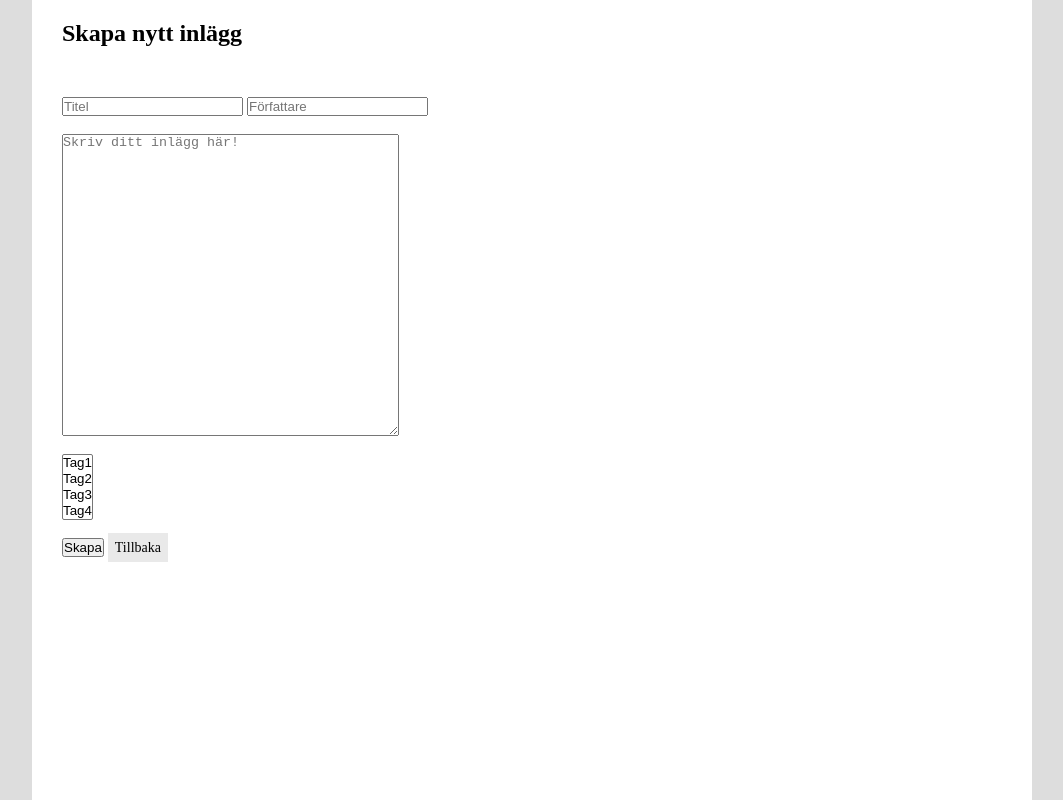
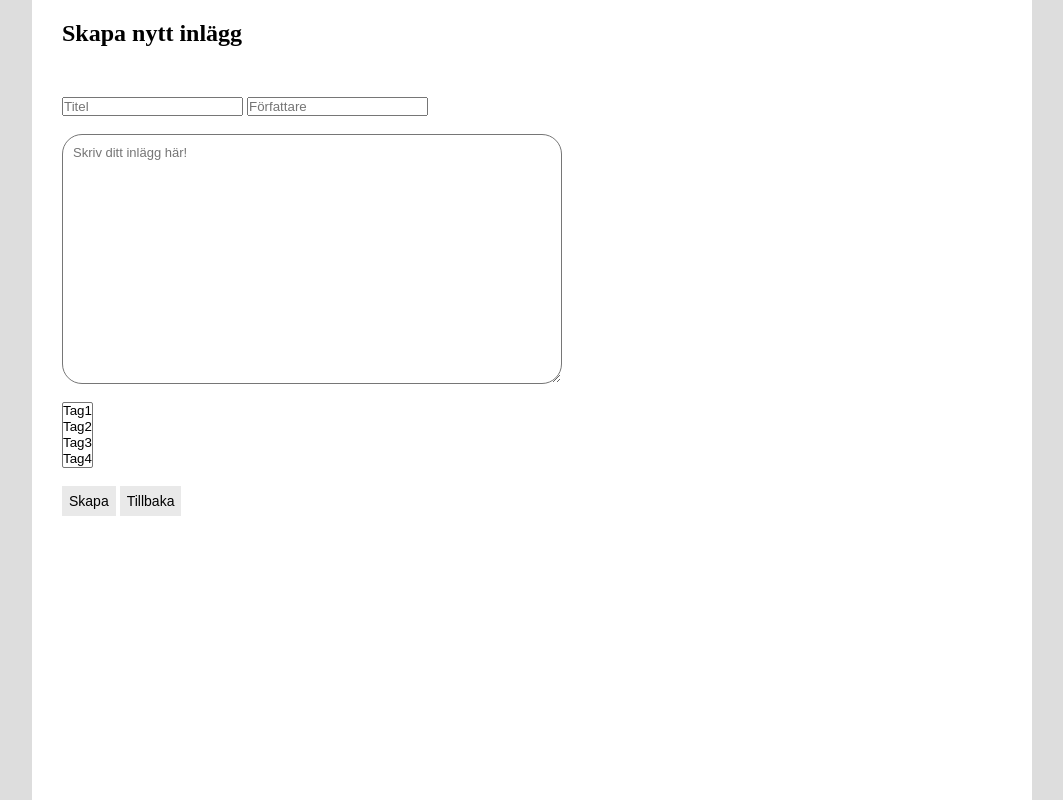
Before and after one commit to AnnaToll/gruppuppgift-api-2, a plain HTML site: page admin/create-post.html in a window 1280 px wide. Shown: the whole page, without its empty margins (108-1171 px from the left). Drawn offline with Linux system fonts and the light colour scheme.

Commit message:
lite design ändringar

```diff
--- a/admin/create-post.html
+++ b/admin/create-post.html
@@ -20,7 +20,6 @@
         <br><br>
 
 
-
         <select id='tagSelect' multiple>
             <option value='Tag1' id='tag1'>Tag1</option>
             <option value='Tag2' id='tag2'>Tag2</option>
@@ -32,7 +31,7 @@
           <br><br>
 
         <input type="Submit" value="Skapa" id="Submit-btn">
-        <a href="index.html">Tillbaka</a>
+        <a href="index.html" id="Back-btn">Tillbaka</a>
 
     </form>
 
--- a/admin/css/style.css
+++ b/admin/css/style.css
@@ -13,7 +13,10 @@ h2 {
 }
 
 a,
-button {
+button,
+#Back-btn,
+#Submit-btn {
+    font-family: Arial;
     font-size: 14px;
     text-decoration: none;
     color: black;
@@ -61,3 +64,13 @@ main {
     color: red;
     font-size: 18px;
 }
+
+
+textarea {
+    font-family: Arial;
+    font-size: 13px;
+    border-radius: 20px;
+    padding: 10px;
+    width: 500px;
+    height: 250px;
+}
```
Also changed, not shown: admin/update-post.html (+2 -4 lines).
